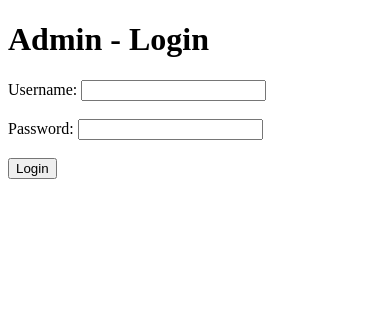
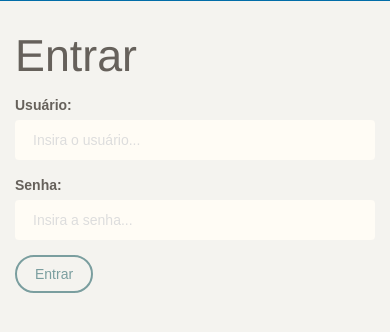
Before and after one commit to marcosteodoro/symfony-myexpenses, a Symfony app: template templates/security/login.html.twig in a window 390 px wide. Shown: the top 332 px of the page. Run offline with Twig, Linux system fonts and the light colour scheme; the template is opened without the code that fills it, so the values that code supplies are empty; some libraries are stand-ins or nearby versions; some web fonts are replaced.

Commit message:
Adjusts login form

```diff
--- a/templates/base.html.twig
+++ b/templates/base.html.twig
@@ -18,7 +18,7 @@
 	<link rel="icon" type="image/png" sizes="96x96" href="{{ asset('assets/img/favicon.png') }}">
 	<meta http-equiv="X-UA-Compatible" content="IE=edge,chrome=1" />
 
-    <title>{% block title %}Welcome!{% endblock %}</title>
+    <title>{% block title %}{% endblock %}</title>
 
 	<meta content='width=device-width, initial-scale=1.0, maximum-scale=1.0, user-scalable=0' name='viewport' />
     <meta name="viewport" content="width=device-width" />
--- a/templates/includes/main_scripts.html.twig
+++ b/templates/includes/main_scripts.html.twig
@@ -8,7 +8,7 @@
 <script src="{{ asset('assets/js/demo.js') }}" type="text/javascript"/></script>
 
 <script type="text/javascript">
-    $(document).ready(function(){
+    {# $(document).ready(function(){
 
         demo.initChartist();
 
@@ -21,5 +21,5 @@
             timer: 4000
         });
 
-    });
+    }); #}
 </script>
--- a/templates/security/login.html.twig
+++ b/templates/security/login.html.twig
@@ -4,32 +4,90 @@
         <meta charset="UTF-8">
         <meta name="viewport" content="width=device-width, initial-scale=1.0">
         <meta http-equiv="X-UA-Compatible" content="ie=edge">
-    <title>Admin - Login</title>
+        <title>Entrar</title>
+
+        {% include 'includes/main_styles.html.twig' %}
+
     </head>
     <body>
-    <h1>Admin - Login</h1>
+        <style>
+            @media (min-width: 768px) {
+                .h-md-100 {
+                    height: 100vh;
+                }
+            }
+
+            .btn-round {
+                border-radius: 30px;
+            }
+            .bg-indigo {
+                background-image: linear-gradient(#0069a2, #0270ad);
+            }
+            .text-cyan {
+                color: #35bdff;
+            }
+
+            .logoarea > .logo {
+                color: white;
+                position: absolute;
+                top: 50%;
+                left: 50%;
+            }
+
+        </style>
+        <div class="d-md-flex h-md-100 align-items-center">
+
+            <!-- First Half -->
+
+            <div class="col-md-6 p-0 bg-indigo h-md-100">
+                <div class="text-white d-md-flex align-items-center h-100 p-5 text-center justify-content-center">
+                    <div class="logoarea pt-5 pb-5">
+
+                    {# <i class="ti-panel logo align-middle"></i> #}
+
+                    </div>
+                </div>
+            </div>
+
+            <!-- Second Half -->
+
+            <div class="col-md-6 p-0 bg-white h-md-100 loginarea">
+                <div class="d-md-flex align-items-center h-md-100 p-5 justify-content-center">
+                    <h1>Entrar</h1>
 
                     {% if error %}
-        <div>{{ error.messageKey|trans(error.messageData, 'security') }}</div>
+                        <div class="card">
+                            <div class="alert alert-danger">
+                                <button type="button" class="close" data-dismiss="alert" aria-label="Close">
+                                    <span aria-hidden="true">&times;</span>
+                                </button>
+                                <span>{{ error.messageKey|trans(error.messageData, 'security') }}</span>
+                            </div>
+                        </div>
                     {% endif %}
 
                     <form action="{{ path('login') }}" method="post">
-        <label for="username">Username:</label>
-        <input type="text" id="username" name="_username" value="{{ last_username }}" />
+                        <div class="form-group">
+                            <label for="username">Usuário:</label>
+                            <input type="text" id="username" name="_username" value="{{ last_username }}" class="form-control" required placeholder="Insira o usuário..." autocomplete="false"/>
+                        </div>
 
-        <br>
-        <br>
+                        <div class="form-group">
+                            <label for="password">Senha:</label>
+                            <input type="password" id="password" name="_password" class="form-control" required placeholder="Insira a senha..." autocomplete="false"/>
+                        </div>
 
-        <label for="password">Password:</label>
-        <input type="password" id="password" name="_password" />
+                        <input type="hidden" name="_target_path" value="/admin"/>
 
-        <br>
-        <br>
+                        <div class="form-group">
+                            <button type="submit" class="btn btn-primary btn-large">Entrar</button>
+                        </div>
+                    </form>
+                </div>
+            </div>
+        </div>
 
-        <input type="hidden" name="_target_path" value="/admin" />
-
-        <button type="submit">Login</button>
-    </form>
+        {% include 'includes/main_scripts.html.twig' %}
 
     </body>
 </html>
```
Also changed, not shown: 1 other file. Lines whose indentation alone changed are shown as unchanged.
